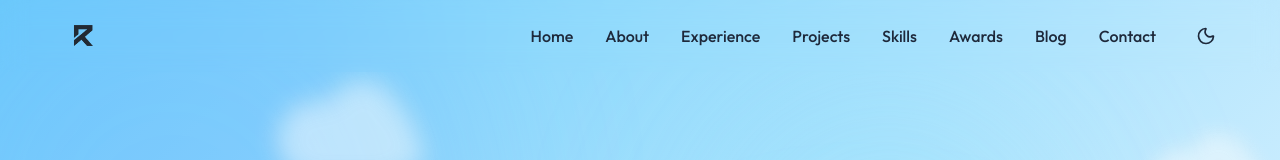
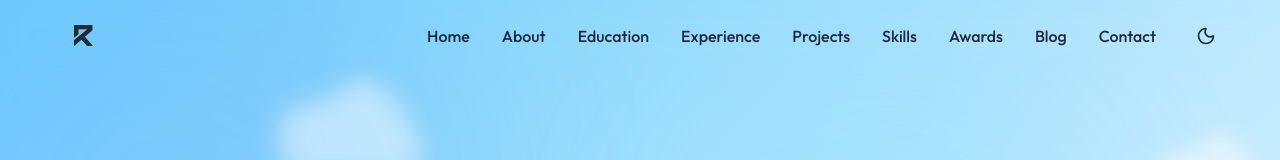
Before and after one commit to RextonRZ/RextonRZ.github.io, a Next.js app: page / in a window 1280 px wide. Shown: the top 160 px of the page. Built offline with nearby package versions, Linux system fonts and the light colour scheme.

Commit message:
Update navbar

```diff
--- a/src/components/EducationRoadmap.tsx
+++ b/src/components/EducationRoadmap.tsx
@@ -167,7 +167,7 @@ export function EducationRoadmap() {
   const renderActiveIndex = Math.min(2, Math.max(0, Math.round(continuousIndex)));
 
   return (
-    <section className="education-section">
+    <section id="education" className="education-section">
       <div className="education-layout">
         {/* Left: Interactive Timeline Items */}
         <div
--- a/src/components/Navigation.tsx
+++ b/src/components/Navigation.tsx
@@ -34,6 +34,7 @@ export function Navigation() {
   const links = [
     { name: "Home", path: "/" },
     { name: "About", path: "/#about" },
+    { name: "Education", path: "/#education" },
     { name: "Experience", path: "/experience" },
     { name: "Projects", path: "/projects" },
     { name: "Skills", path: "/skills" },
```
